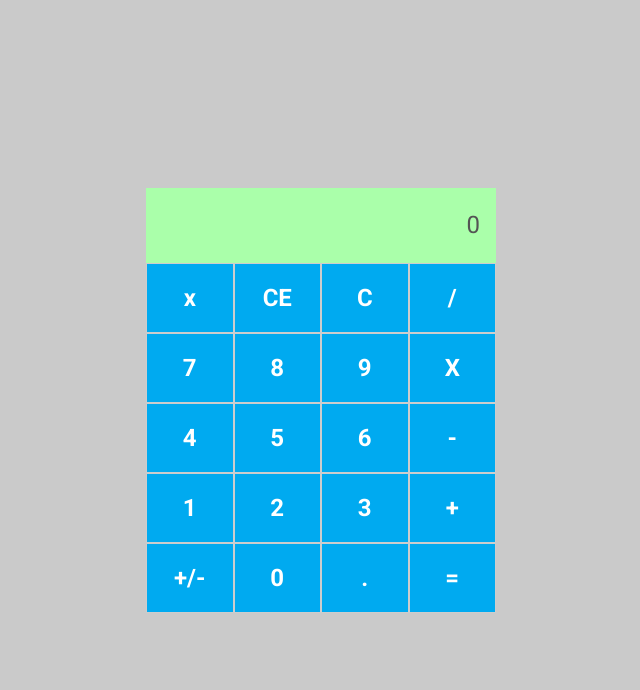
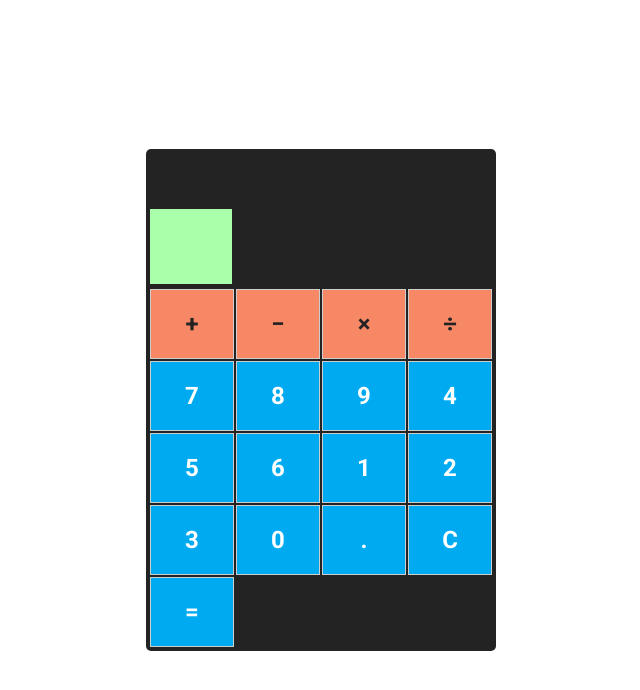
Before and after one commit to TamuraFelipe/desafio01-calculadora, a React (Create React App) app: page / in a window 1280 px wide. Shown: the top 690 px of the page, without its empty margins (319-959 px from the left). Built offline with nearby package versions, Linux system fonts and the light colour scheme.

Commit message:
refactor: improves the calculator layout

```diff
--- a/src/App.js
+++ b/src/App.js
@@ -1,64 +1,76 @@
-
+/* eslint-disable no-eval */
 import { Input } from './components/Input';
 import { Button } from './components/Button';
 
 import {
   Container,
   Content,
-  Row,
-  Column,
+  KeyPadsContainer
 } from './styles';
 import { useState } from 'react';
 
 export const App = () => {
-  const [currentNumber, setCurrentNumber] = useState('0');
-  const [firstNumber, setFirstNumber ] = useState(0);
-  const [secondNumber, setSecondNumber] = useState(0);
+  const [currentNumber, setCurrentNumber] = useState('');
 
   const handleAddNumber = (number) => {
-    setCurrentNumber(prevNumber => `${number}${prevNumber === '0' ? '' : prevNumber}`)
+    setCurrentNumber(currentNumber.concat(number))
   }
   const handleClearNumber = () => {
-    setCurrentNumber('0')
+    setCurrentNumber('')
   }
-  const handleCalculate = (operation) => {
 
+  const handleCalculate = () => {
+    try {
+      setCurrentNumber(eval(currentNumber).toString());
+    } catch (error) {
+      setCurrentNumber('Error');
     }
+  };
+
+  const handleAddition = () => {
+    setCurrentNumber(currentNumber.concat('+'));
+  };
+  const handleSubtraction = () => {
+    setCurrentNumber(currentNumber.concat('-'));
+  };
+  const handleMultiplication = () => {
+    setCurrentNumber(currentNumber.concat('*'));
+  };
+  const handleDivision = () => {
+    setCurrentNumber(currentNumber.concat('/'));
+  };
 
   return (
     <Container>
         <Content>
+          {/* Visor da calculadora */}
           <Input value={currentNumber}/>
-        <Row>
-          <Button label="x" onClick={ () => handleAddNumber('x')}/>
-          <Button label="CE" onClick={handleClearNumber}/>
-          <Button label="C" onClick={handleClearNumber}/>
-          <Button label="/" onClick={ () => handleAddNumber('/')}/>
-        </Row>
-        <Row>
+          {/* Container dos botões */}
+          <KeyPadsContainer>
+            {/* Botões das operações */}
+            <Button label="+" onClick={handleAddition}/>
+            <Button label="&minus;" onClick={handleSubtraction}/>
+            <Button label="&times;" onClick={handleMultiplication}/>
+            <Button label="&divide;" onClick={handleDivision}/>
+            {/* Botões de 7 à 9 */}
             <Button label="7" onClick={ () => handleAddNumber('7')}/>
             <Button label="8" onClick={ () => handleAddNumber('8')}/>
             <Button label="9" onClick={ () => handleAddNumber('9')}/>
-          <Button label="X" onClick={ () => handleAddNumber('')}/>
-        </Row>
-        <Row>
+            {/* Botões de 4 à 6 */}
             <Button label="4" onClick={ () => handleAddNumber('4')}/>
             <Button label="5" onClick={ () => handleAddNumber('5')}/>
             <Button label="6" onClick={ () => handleAddNumber('6')}/>
-          <Button label="-" onClick={ () => handleAddNumber('')}/>
-        </Row>
-        <Row>
+            {/* Botões de 1 à 3 */}
             <Button label="1" onClick={ () => handleAddNumber('1')}/>
             <Button label="2" onClick={ () => handleAddNumber('2')}/>
             <Button label="3" onClick={ () => handleAddNumber('3')}/>
-          <Button label="+" onClick={ () => handleCalculate('')}/>
-        </Row>
-        <Row>
-          <Button label="+/-" onClick={ () => handleAddNumber('+/-')}/>
+            {/* Botão 0 (zero), .(ponto) e limpar visor */}
             <Button label="0" onClick={ () => handleAddNumber('0')}/>
             <Button label="." onClick={ () => handleAddNumber('.')}/>
-          <Button label="=" onClick={ () => handleAddNumber('=')}/>
-        </Row>
+            <Button label="C" onClick={handleClearNumber}/>
+            {/* Botão de = (igual) */}
+            <Button label="=" onClick={handleCalculate} className='equal'/>
+          </KeyPadsContainer>
       </Content>
     </Container>
   );
--- a/src/styles.js
+++ b/src/styles.js
@@ -3,7 +3,6 @@ import styled from "styled-components";
 export const Container = styled.div`
     width: 100%;
     height: 100vh;
-    background: #CACACA;
 
     display: flex;
     align-items: center;
@@ -13,16 +12,26 @@ export const Container = styled.div`
 export const Content = styled.div`
     width: 35rem;
     background: #FFF;
+    padding: 6rem .4rem .4rem .4rem;
+    border-radius: .5rem;
+    background: #232323;
+
+    display: grid;
+    grid-template-columns: repeat(4, 1fr);
+    grid-template-areas:
+        "visor visor visor visor"
+        "keypad keypad keypad keypad";
+    grid-gap: .5rem;
 `;
 
-export const Row = styled.div`
-    display: flex;
-    justify-content: space-between;
-    align-items: center;
+export const KeyPadsContainer = styled.div`
+    grid-area: keypad;
+    display: grid;
+    grid-template-columns: repeat(4, 1fr);
+    grid-gap: .2rem;
+
+    button:nth-child(-n+4) {
+        background: #f78866;
+        color: #232323;
+    }
 `;
-export const Column = styled.div`
-    display: flex;
-    flex-direction: column;
-    justify-content: space-between;
-    align-items: center;
-`;
```
Lines whose indentation alone changed are shown as unchanged.
